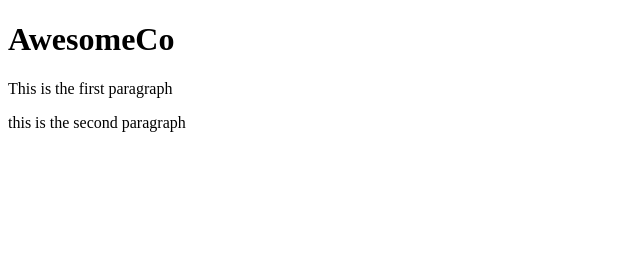
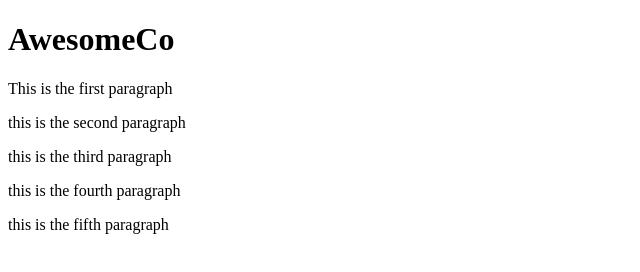
Before and after one commit to txiong32/awesomeco_practice, a plain HTML site: page index.html in a window 1280 px wide. Shown: the whole page, without its empty margins (0-640 px from the left). Drawn offline with Linux system fonts and the light colour scheme.

Commit message:
add three paragraph to home page

```diff
--- a/index.html
+++ b/index.html
@@ -8,5 +8,8 @@
     <h1>AwesomeCo</h1>
     <p>This is the first paragraph</p>
     <p>this is the second paragraph</p>
+    <p>this is the third paragraph</p>
+    <p>this is the fourth paragraph</p>
+    <p>this is the fifth paragraph</p>
   </body>
 </html>
```
